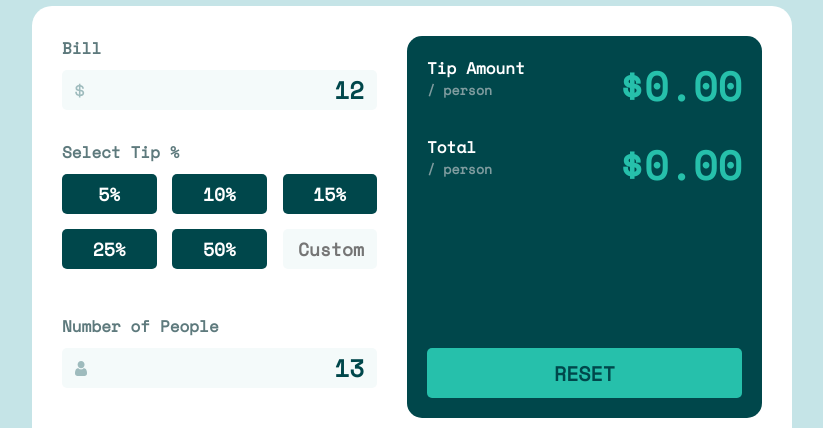
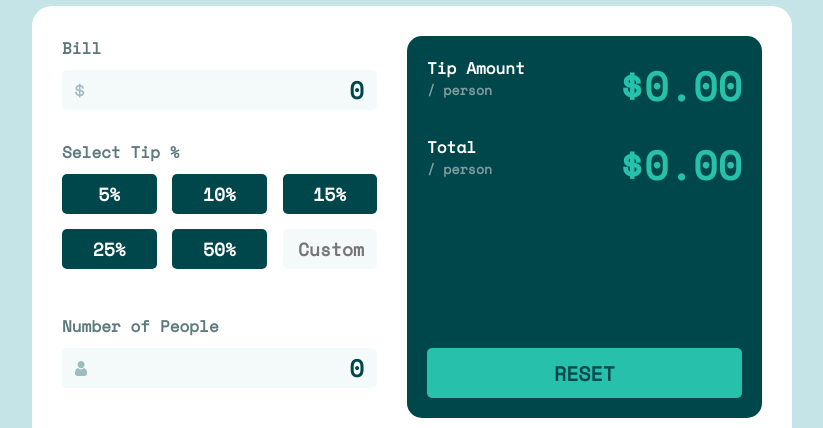
Before and after one commit to sefmadrid/tip-calculator, a React (Create React App) app: page / in a window 1280 px wide. Shown: the part 294-722 px from the top of the page, without its empty margins (228-1051 px from the left). Built offline with nearby package versions, Linux system fonts and the light colour scheme.

Commit message:
update (tip percent options): Updated functionality.

```diff
--- a/src/App.js
+++ b/src/App.js
@@ -11,13 +11,13 @@ import TotalSection from "./components/TotalSection";
 import TipPercentOptions from "./components/TipPercentOptions";
 
 const App = () => {
-    const [bill, setBill] = useState(12);
-    const [tip_percent, setTipPercent] = useState(0);
-    const [number_of_people, setNumberOfPeople] = useState(13);
+    const [bill, setBill] = useState(0);
+    const [tip_percent, setTipPercent] = useState('');
+    const [number_of_people, setNumberOfPeople] = useState(0);
 
     const reset = () => {
         setBill(0);
-        setTipPercent(0);
+        setTipPercent('');
         setNumberOfPeople(0);
     }
 
--- a/src/components/IconInput.js
+++ b/src/components/IconInput.js
@@ -4,7 +4,7 @@ const IconInput = ({
     label, icon, placeholder, id, name, alt, value, onChange
 }) => {
     const updateValue = (e) => {
-        onChange(e.target.value);
+        onChange(Number(e.target.value));
     }
 
     return (
--- a/src/components/RadioOption.js
+++ b/src/components/RadioOption.js
@@ -1,11 +1,11 @@
 import React from 'react';
 
 const RadioOption = ({
-    id, name, value, label, className
+    id, name, value, tip_percent_value, label, className, onChange
 }) => {
     return (
         <span className={`${className} radio-option`}>
-            <input type="radio" id={id} name={name} value={value}/>
+            <input type="radio" id={id} name={name} value={value} onChange={onChange} checked={value === tip_percent_value}/>
             <label htmlFor={id}>{label}</label>
         </span>
     )
--- a/src/components/TipPercentOptions.js
+++ b/src/components/TipPercentOptions.js
@@ -1,18 +1,34 @@
 import React from 'react';
 import RadioOption from "./RadioOption";
 
-const TipPercentOptions = () => {
+const TipPercentOptions = ({
+    value, onChange
+}) => {
+    const fixed_values = [5, 10, 15, 25, 50];
+
+    const changeValue = (e) => {
+        onChange(Number(e.target.value))
+    }
+
+    const checkIfValueIsCustom = (fixed_values, value) => {
+       return !value ? false : fixed_values.find(fixed_value => fixed_value === value)
+    }
+
+    const resetTipPercent = () => {
+        onChange('')
+    }
+
     return (
         <div className="field">
             <label htmlFor="tip-percent">Select Tip %</label>
             <div id="tip-percent-options-group">
-                <RadioOption id="five_percent" name="tip_percent" value={5} label="5%" className="tip-percent-options"/>
-                <RadioOption id="ten_percent" name="tip_percent" value={10} label="10%" className="tip-percent-options"/>
-                <RadioOption id="fifteen_percent" name="tip_percent" value={15} label="15%" className="tip-percent-options"/>
-                <RadioOption id="twenty_five_percent" name="tip_percent" value={25} label="25%" className="tip-percent-options"/>
-                <RadioOption id="fifty_percent" name="tip_percent" value={50} label="50%" className="tip-percent-options"/>
+                <RadioOption id="five_percent" name="tip_percent" value={5} label="5%" className="tip-percent-options" tip_percent_value={value} onChange={changeValue}/>
+                <RadioOption id="ten_percent" name="tip_percent" value={10} label="10%" className="tip-percent-options" tip_percent_value={value} onChange={changeValue}/>
+                <RadioOption id="fifteen_percent" name="tip_percent" value={15} label="15%" className="tip-percent-options" tip_percent_value={value} onChange={changeValue}/>
+                <RadioOption id="twenty_five_percent" name="tip_percent" value={25} label="25%" className="tip-percent-options" tip_percent_value={value} onChange={changeValue}/>
+                <RadioOption id="fifty_percent" name="tip_percent" value={50} label="50%" className="tip-percent-options" tip_percent_value={value} onChange={changeValue}/>
                 <span className="tip-percent-options custom-option">
-                    <input type="text" placeholder="Custom"/>
+                    <input type="text" placeholder="Custom" value={ checkIfValueIsCustom(fixed_values, value) ? '' : value } onChange={changeValue} onClick={resetTipPercent}/>
                 </span>
             </div>
         </div>
```
